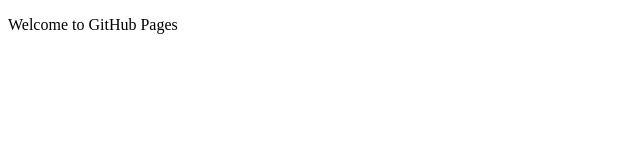
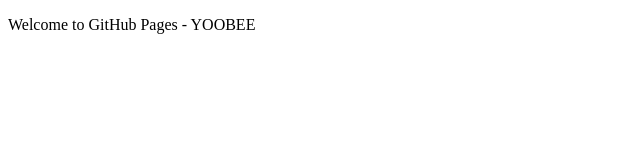
Before and after one commit to yasassrime/classrepo, a plain HTML site: page index.html in a window 1280 px wide. Shown: the whole page, without its empty margins (0-640 px from the left). Drawn offline with Linux system fonts and the light colour scheme.

Commit message:
new changes

```diff
--- a/index.html
+++ b/index.html
@@ -5,7 +5,7 @@
     <title>Title</title>
 </head>
 <body>
-<p>Welcome to GitHub Pages</p>
+<p>Welcome to GitHub Pages - YOOBEE</p>
 
 </body>
 </html>
```
